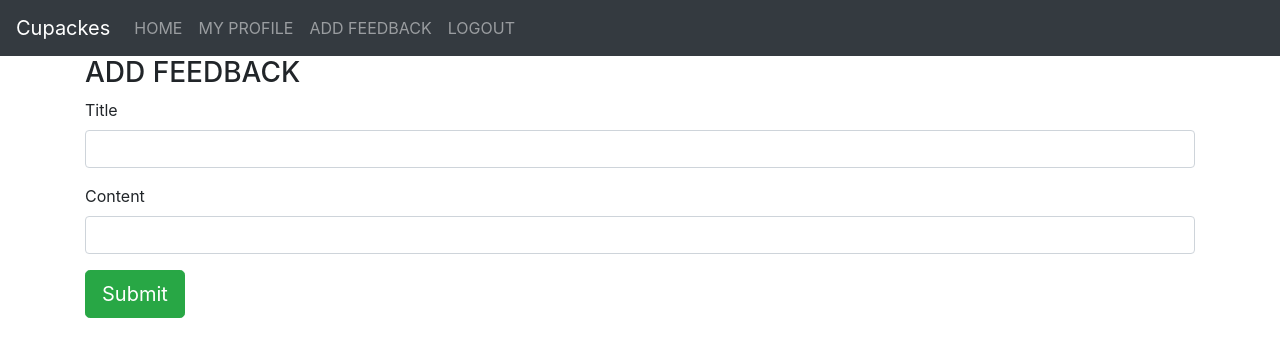
After one commit to LouisGaravaglia/Flask-Feedback, a Flask app: a page that uses templates/base.html in a window 1280 px wide. The commit adds this page. Shown: the top 357 px of the page. Run offline with Flask 2, Linux system fonts and the light colour scheme; the visitor is signed in with stand-in values (Sample User, id 1); some libraries are stand-ins or nearby versions.

Commit message:
feedback form is showing

```diff
--- a/app.py
+++ b/app.py
@@ -1,8 +1,8 @@
 from flask import Flask, render_template, flash, redirect, render_template, request, jsonify, session
 from flask_debugtoolbar import DebugToolbarExtension
-from models import db, connect_db, User
+from models import db, connect_db, User, Feedback
 from flask_cors import CORS
-from forms import AddUserForm
+from forms import AddUserForm, AddFeedbackForm
 from flask_bcrypt import Bcrypt
 
 
@@ -63,15 +63,6 @@ def register_user():
             "register.html", form=form)
 
 
-@app.route("/users/<username>")
-def show_secret(username):
-    """Show the users info."""
-    user = User.query.filter_by(username=username).first()
-    if session["username"] != username:
-        flash("You do not have permission to view this content.")
-        return redirect("/")
-    else:
-        return render_template("user.html", user=user)
 
 
 @app.route("/login", methods=["GET", "POST"])
@@ -97,9 +88,58 @@ def login_user():
 
     return render_template("login.html", form=form)
 
+
+
+@app.route("/users/<username>")
+def show_secret(username):
+    """Show the users info."""
+    user = User.query.filter_by(username=username).first()
+    if session["username"] != username:
+        flash("You do not have permission to view this content.")
+        return redirect("/")
+    else:
+        return render_template("user.html", user=user)
+
+
+
 @app.route("/logout")
 def logout():
     """Log out the user."""
     session.pop("username")
 
     return redirect("/")
+
+
+# GET /users/<username>/feedback/add
+#     Display a form to add feedback Make sure that only
+#     the user who is logged in can see this form
+# POST /users/<username>/feedback/add
+#     Add a new piece of feedback and redirect to /users/<username> —
+#     Make sure that only the user who is logged in can successfully add feedback
+
+@app.route("/users/<username>/feedback/add", methods=["GET", "POST"])
+def show_add_feedback(username):
+    """Show a form to add feedback. Handle the posting of that feedback."""
+
+    if "username" not in session or username != session['username']:
+        return redirect("/")
+    else:
+        form = AddFeedbackForm()
+
+
+
+    if form.validate_on_submit():
+        title = form.title.data
+        content = form.content.data
+
+
+        post = Feedback(title=title, content=content, username=username)
+        db.session.add(post)
+        db.session.commit()
+        flash(f"Feedback Posted!", "success")
+        return redirect(f"/users/{username}")
+
+    else:
+
+        return render_template(
+            "add_feedback.html", form=form)
--- a/forms.py
+++ b/forms.py
@@ -3,12 +3,6 @@ from wtforms import StringField, IntegerField, BooleanField, PasswordField
 from wtforms.validators import InputRequired, Optional, NumberRange, URL, AnyOf, Length, Email
 
 
-
-    # username - a unique primary key that is no longer than 20 characters.
-    # password - a not-nullable column that is text
-    # email - a not-nullable column that is unique and no longer than 50 characters.
-    # first_name - a not-nullable column that is no longer than 30 characters.
-    # last_name - a not-nullable column that is no longer than 30 characters.
 
 
 class AddUserForm(FlaskForm):
@@ -19,3 +13,12 @@ class AddUserForm(FlaskForm):
     email = StringField("Email", validators=[Length(min=0, max=50, message="An email can't be more than 50 characters.")])
     first_name = StringField("First Name", validators=[Length(min=0, max=30, message="A first name can't be more than 30 characters.")])
     last_name = StringField("Last Name", validators=[Length(min=0, max=30, message="A last name can't be more than 30 characters.")])
+
+
+
+
+class AddFeedbackForm(FlaskForm):
+    """Form for registering new users."""
+
+    title = StringField("Title", validators=[Length(min=0, max=100, message="Title can't be more than 100 characters.")])
+    content = StringField("Content", validators=[InputRequired()])
--- /dev/null
+++ b/templates/add_feedback.html
@@ -0,0 +1,33 @@
+{% extends "base.html" %} {% block title %} ADD FEEDBACK {% endblock %} {% block
+content %}
+
+<div class="container">
+  <h3 class="users_title">ADD FEEDBACK</h3>
+
+  <form id="pet-add-form" method="POST">
+    {{ form.hidden_tag() }}
+
+
+    <div class="form-group">
+      {{ form.title.label }}
+      {{ form.title(class_="form-control") }}
+      {% if form.title.errors %}
+        <small class="form-text text-danger">{{ form.title.errors }}</small>
+      {% endif %}
+    </div>
+
+<div class="form-group">
+      {{ form.content.label }}
+      {{ form.content(class_="form-control") }}
+      {% if form.content.errors %}
+        <small class="form-text text-danger">{{ form.content.errors }}</small>
+      {% endif %}
+</div>
+
+    <button class= "btn btn-success btn-lg"type="submit">Submit</button>
+  </form>
+</div>
+
+
+
+{% endblock %}
--- a/templates/base.html
+++ b/templates/base.html
@@ -28,6 +28,9 @@
       {% if session["username"] %}
          <li class="nav-item">
         <a class="nav-link" href="/users/{{session["username"]}}">MY PROFILE<span class="sr-only">(current)</span></a>
+      </li>
+               <li class="nav-item">
+        <a class="nav-link" href="/users/{{session["username"]}}/feedback/add">ADD FEEDBACK<span class="sr-only">(current)</span></a>
       </li>
    <li class="nav-item">
         <a class="nav-link" href="/logout">LOGOUT<span class="sr-only">(current)</span></a>
```
Also changed, not shown: models.py (+16 -16 lines), templates/add_pet copy.html (deleted, +0 -63 lines).
